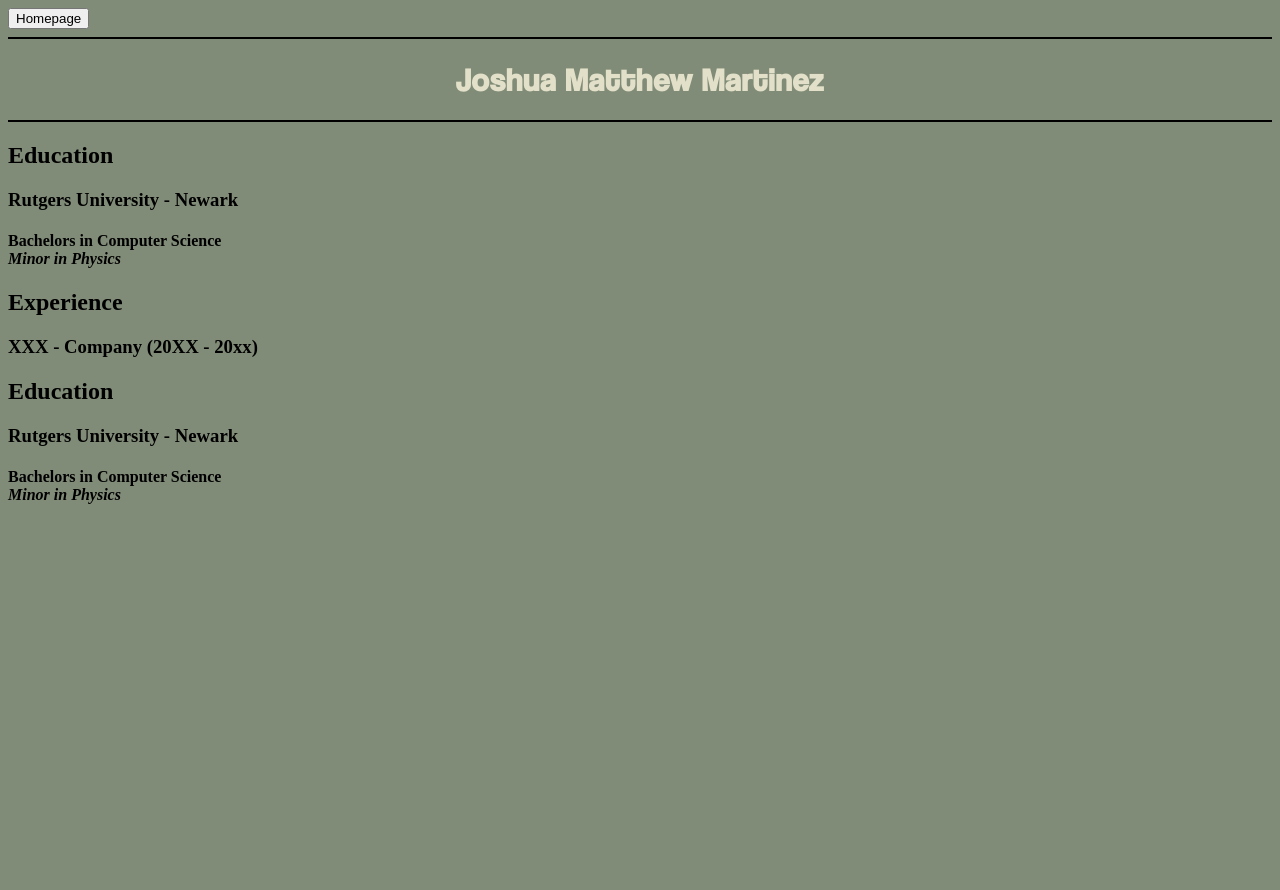
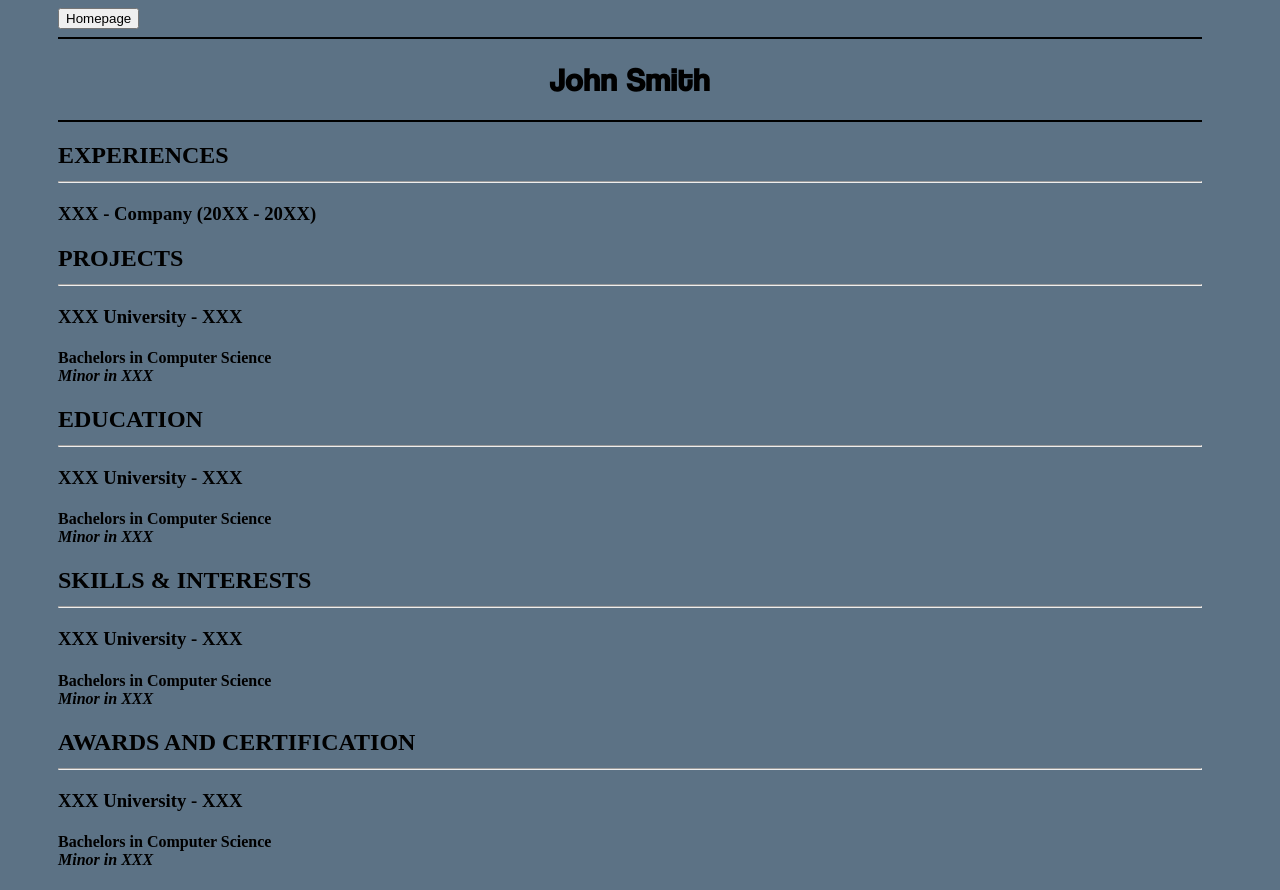
Before and after one commit to zaveus/zaveus.github.io, a plain HTML site: page myUniversity.html in a window 1280 px wide. Before the commit the page ends 800 px from the top, so only its background shows below. Drawn offline with Linux system fonts and the light colour scheme.

Commit message:
privacy 1

```diff
--- a/css/style.css
+++ b/css/style.css
@@ -1,5 +1,5 @@
 body {
-    background-color: springgreen;
+    background-color: rgb(167, 180, 158);
 
 }
 p {
--- a/css/univ.css
+++ b/css/univ.css
@@ -1,4 +1,4 @@
-/* Pallete = https://colorhunt.co/palette/5c7285818c78a7b49ee2e0c8*/
+/* Pallete = https://colorhunt.co/palette/5c7285818c78a7b49ee2e0c8 */
 
 @font-face {
     font-family: "Coolvetica";
@@ -14,17 +14,19 @@
   }
 
 
-
 body {
 
-    background-color: rgb(129, 140, 120);
+    background-color:rgb(92, 114, 133);
+    padding-left: 50px;
+    padding-right: 70px;
+
 }
 
 h1 {
     font-family: "Coolvetica";
     font-style: normal;
     text-align: center;
-    color: rgb(226, 224, 200);
+    color: rgb(0, 0, 0);
     letter-spacing: 1px;
 
 }
--- a/myUniversity.html
+++ b/myUniversity.html
@@ -2,35 +2,57 @@
 <link rel="stylesheet" type="text/css" href="css/univ.css">
 <html>
     <title>My University</title>
-<div>
+<div class="headerResume">
     <body>
         <a href="index.html"><button>Homepage</button></a>
             <hr color="black">
-            <h1>Joshua Matthew Martinez</h1>
+            <h1>John Smith</h1>
             <hr color="black">
 
         </body>
 </div>
-<div>
+<div class="bodyResume">
     <h2>
-        Education
+        EXPERIENCES
+        <hr>
     </h2>
-    <h3>Rutgers University - Newark
-        <h4>Bachelors in Computer Science <br>
-            <i>Minor in Physics</i></h4>
+    <h3>XXX - Company                   (20XX - 20XX)
     </h3>
     <h2>
-        Experience
+        PROJECTS
+        <hr>
     </h2>
-    <h3>XXX - Company           (20XX - 20xx)
+    <h3>XXX University - XXX
+        <h4>Bachelors in Computer Science <br>
+            <i>Minor in XXX</i></h4>
+    </h3>
+
+    <h2>
+        EDUCATION
+        <hr>
+    </h2>
+    <h3>XXX University - XXX
+        <h4>Bachelors in Computer Science <br>
+            <i>Minor in XXX</i></h4>
     </h3>
     <h2>
-        Education
+        SKILLS & INTERESTS
+        <hr>
     </h2>
-    <h3>Rutgers University - Newark
+    <h3>XXX University - XXX
         <h4>Bachelors in Computer Science <br>
-            <i>Minor in Physics</i></h4>
+            <i>Minor in XXX</i></h4>
     </h3>
+
+    <h2>
+        AWARDS AND CERTIFICATION
+        <hr>
+    </h2>
+    <h3>XXX University - XXX
+        <h4>Bachelors in Computer Science <br>
+            <i>Minor in XXX</i></h4>
+    </h3>
+
 </div>
 
 
```
Also changed, not shown: index.html (+9 -3 lines).
